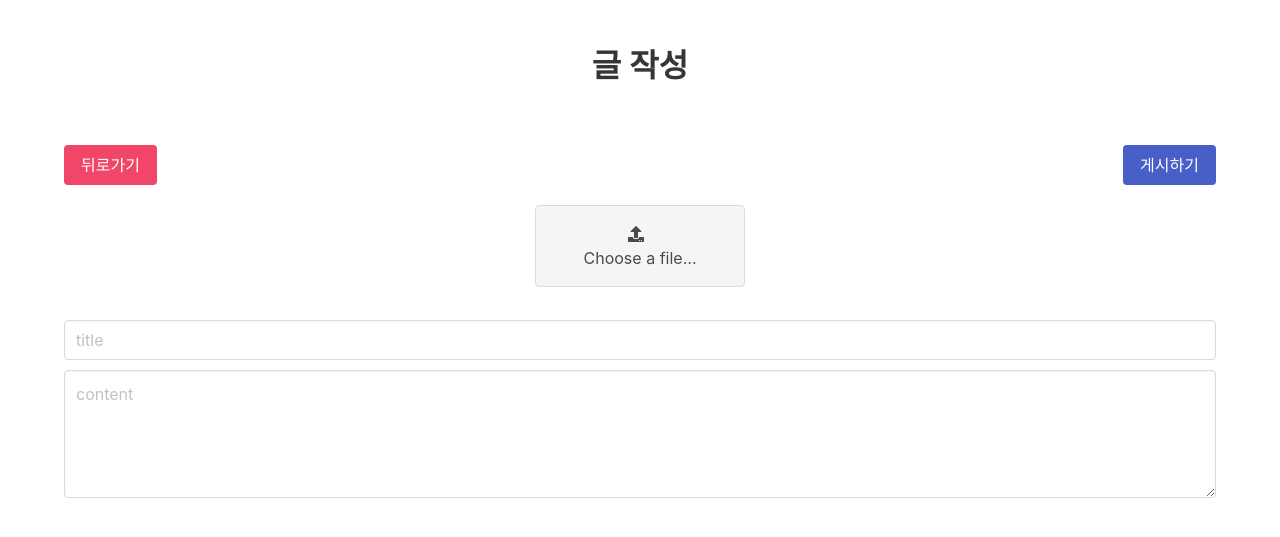
After one commit to xlouisjungx/krafton-jungle-8th, a Flask app: page /post in a window 1280 px wide. The commit adds this page. Shown: the top 537 px of the page. Run offline with Flask 3, Linux system fonts and the light colour scheme; some libraries are stand-ins or nearby versions.

Commit message:
feat: post poster

```diff
--- a/app.py
+++ b/app.py
@@ -13,18 +13,46 @@ def main():
     return render_template('main.html',
                            title="Jungle Sunday",
                            heading="Jungle Sunday",
-                           sub_head="일요일을 맛있게 보내자!")
+                           sub_head="일요일을 맛있게 보내자!",
+                           post="글쓰기",
+                           )
 
 @app.route('/main_post', methods=['GET', 'POST'])
 def handle_post():
     if request.method == 'GET':
-      result = list(db.post.find())
-      return jsonify({'result': 'success', 'poss': result})
+      result = list(db.post.find({}, {'_id': 0}))
+      return jsonify({'result': 'success', 'posts': result})
 
     elif request.method == 'POST':
-      data = request.get_json()
-      db.post.insert_one(data)
-      return jsonify({'result': 'success', 'posts': result})
+      poster_id_receive = request.form['poster_id_give']
+      image_receive = request.form['image_give']
+      post_title_receive = request.form['post_title_give']
+      post_content_receive = request.form['post_content_give']
+      link_receive = request.form['link_give']
+      post_time_receive = request.form['post_time_give']
+
+      post = {
+        'poster_id': poster_id_receive,
+        'image': image_receive,
+        'post_title': post_title_receive,
+        'post_content': post_content_receive,
+        'link': link_receive,
+        'post_time': post_time_receive,
+        'like': 0,
+      }
+
+      db.post.insert_one(post)
+      return jsonify({'result': 'success'})
+
+@app.route('/post')
+def post():
+   return render_template('post.html',
+                          title="글 작성",
+                          heading="글 작성",
+                          post="게시하기",
+                          back="뒤로가기",
+                          upload="사진 불러오기",
+                          )
 
 if __name__ == '__main__':
    app.run('0.0.0.0',port=5001,debug=True)
--- /dev/null
+++ b/templates/post.html
@@ -0,0 +1,150 @@
+<!DOCTYPE html>
+<html lang="en">
+
+<head>
+  <meta charset="UTF-8">
+  <meta name="viewport" content="width=device-width, initial-scale=1.0">
+
+  <!-- Bulma CSS 링크 -->
+  <link rel="stylesheet" href="https://cdn.jsdelivr.net/npm/bulma@0.9.1/css/bulma.min.css">
+  <script defer src="https://use.fontawesome.com/releases/v5.3.1/js/all.js"></script>
+
+  <!-- JS -->
+  <script src="https://code.jquery.com/jquery-3.5.1.min.js"
+    integrity="sha256-9/aliU8dGd2tb6OSsuzixeV4y/faTqgFtohetphbbj0=" crossorigin="anonymous"></script>
+
+  <title>{{title}}</title>
+
+  <style>
+    .button-field {
+      display: flex;
+      justify-content: space-between;
+      margin: 1% 5%;
+    }
+
+    .image-space {
+      display: flex;
+      justify-content: center;
+      padding: 10px;
+    }
+
+    .img-field {
+      display: flex;
+      margin: 20px 0 0 0;
+      justify-content: center;
+    }
+
+    .post-field {
+      margin: 1% 5%;
+    }
+
+    .post-content {
+      margin: 10px 0;
+    }
+  </style>
+
+  <!-- JS Function -->
+  <script>
+    function setImage() {
+      // let value = document.getElementById('img-maker').value
+      // let imageContainer = document.getElementById('image-container')
+      // imageContainer.src = value
+      // 파일을 선택한 경우
+      let fileInput = document.getElementById('img-maker');
+      let file = fileInput.files[0]; // 첫 번째 파일
+
+      if (file) {
+        let reader = new FileReader();
+
+        reader.onload = function (e) {
+          // 이미지 로드 후 src 속성에 데이터 URL 설정
+          let imgContainer = document.getElementById('image-container');
+          imgContainer.src = e.target.result;
+        };
+
+        // 파일 읽기
+        reader.readAsDataURL(file);
+      }
+    }
+
+    function postPost() {
+      let poster_id = ''
+      let image = $('#image-container').attr('src')
+      let post_title = $('#post-title').val()
+      let post_content = $('#post-content').val()
+      let link = ''
+      const now = new Date();
+      const formattedDate = now.toString().split(" GMT")[0];
+      let post_time = formattedDate
+
+      $.ajax({
+        type: "POST", // POST 방식으로 요청하겠다.
+        url: "/main_post", // /memo라는 url에 요청하겠다.
+        data: {
+          poster_id_give: poster_id,
+          image_give: image,
+          post_title_give: post_title,
+          post_content_give: post_content,
+          link_give: link,
+          post_time_give: post_time }, // 데이터를 주는 방법
+        success: function (response) { // 성공하면
+          if (response["result"] == "success") {
+            alert("포스팅 성공!");
+            // 3. 성공 시 페이지 새로고침하기
+            window.location.reload();
+          } else {
+            alert("서버 오류!")
+          }
+        }
+      })
+    }
+
+  </script>
+</head>
+
+<body>
+  <section class="section">
+    <div class="container has-text-centered">
+      <h2 class="title">{{heading}}</h2>
+    </div>
+  </section>
+
+  <div class="button-field">
+    <a href="/main">
+      <button class="button is-danger">{{back}}</button>
+    </a>
+    <button class="button is-link" onclick="postPost()">{{post}}</button>
+  </div>
+
+
+  <div class="file is-boxed img-field">
+    <label class="file-label">
+      <input class="file-input" id="img-maker" type="file" name="resume" accept="image/*" onchange="setImage()" />
+      <span class="file-cta">
+        <span class="file-icon">
+          <i class="fas fa-upload"></i>
+        </span>
+        <span class="file-label"> Choose a file… </span>
+      </span>
+    </label>
+  </div>
+
+  <div class="image-space">
+    <img id="image-container" />
+  </div>
+
+  <div class="post-field">
+    <input class="input is-normal" id="post-title" type="text" placeholder="title" />
+
+    <div class="field post-content">
+      <div class="control">
+        <textarea class="textarea" id="post-content" placeholder="content"></textarea>
+      </div>
+    </div>
+  </div>
+
+
+
+</body>
+
+</html>
```
Also changed, not shown: templates/main.html (+42 -20 lines), 1 other file.
